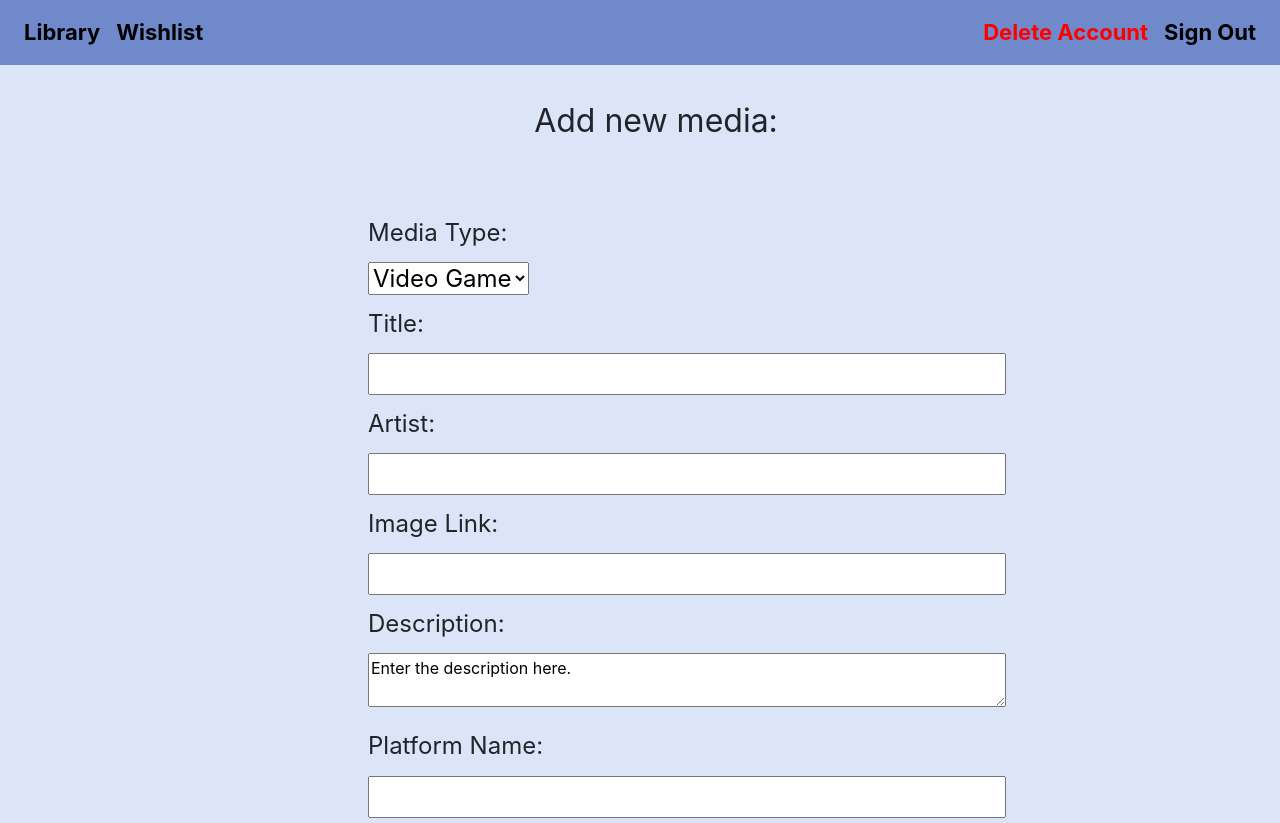
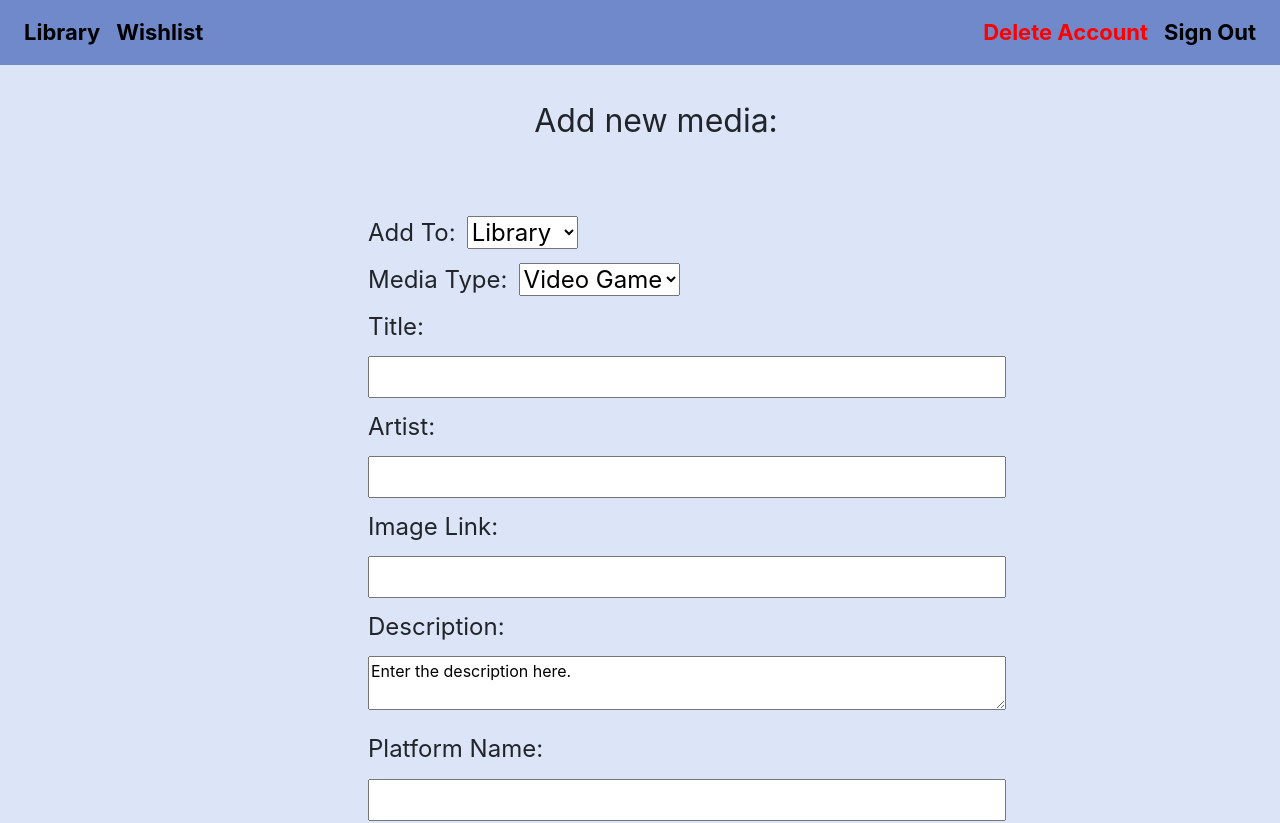
Before and after one commit to fallscameron01/Database_Project, a React (Create React App) app in the folder front-end/: page /add-new-media in a window 1280 px wide. Shown: the top 823 px of the page. Built offline with nearby package versions, Linux system fonts and the light colour scheme.

Commit message:
add to library or wishlist

```diff
--- a/front-end/src/components/add-new-media/index.js
+++ b/front-end/src/components/add-new-media/index.js
@@ -14,7 +14,13 @@ function AddNewMedia() {
       </div>
       <div class="new_media_form">
         <form onSubmit={handleSubmit}>
-          <label>Media Type:</label><div/>
+          <label>Add To:</label>
+          <select>
+            <option value="to_library">Library</option>
+            <option value="to_wishlist">Wishlist</option>
+          </select><div/>
+
+          <label>Media Type:</label>
           <select>
             <option value="video_game">Video Game</option>
             <option value="movie">Movie</option>
@@ -22,16 +28,16 @@ function AddNewMedia() {
             <option value="book">Book</option>
           </select><div/>
 
-          <label>Title:</label><div/>
+          <label>Title:</label>
           <input type="text" name="title"/><div/>
 
-          <label>Artist:</label><div/>
+          <label>Artist:</label>
           <input type="text" name="artist"/><div/>
 
-          <label>Image Link:</label><div/>
+          <label>Image Link:</label>
           <input type="text" name="image_link"/><div/>
 
-          <label>Description:</label><div/>
+          <label>Description:</label>
           <textarea name="description">Enter the description here.</textarea><div/>
 
           <label>Platform Name:</label>
```
